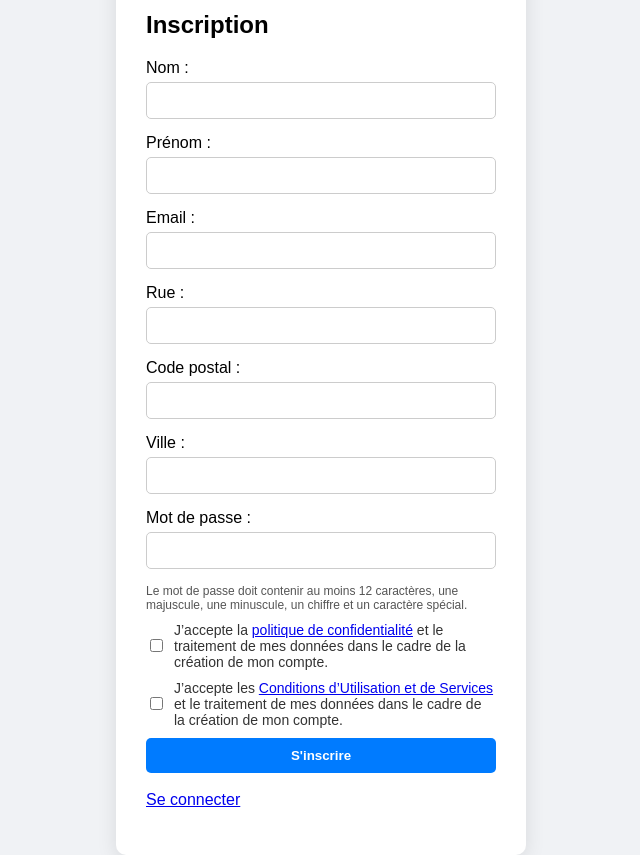
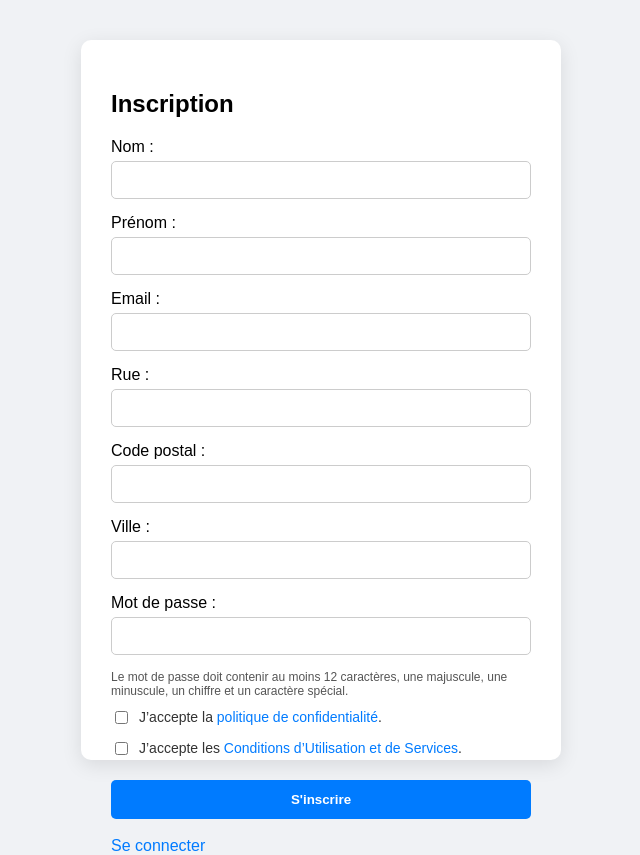
Before and after one commit to Miavoudila-Ivann/hsp, a PHP site: page /hsp/src/vue/Inscription.php in a window 1280 px wide. Shown: the whole page, without its empty margins (319-959 px from the left). Run offline with PHP 8.4, Linux system fonts and the light colour scheme.

Commit message:
fix(): Inscription.php reglage de l'affichage

```diff
--- a/src/vue/Inscription.php
+++ b/src/vue/Inscription.php
@@ -2,7 +2,9 @@
 require_once __DIR__ . '/../../src/bdd/Bdd.php';
 require_once __DIR__ . '/../../src/repository/UtilisateurRepository.php';
 use repository\UtilisateurRepository;
+
 session_start();
+
 try {
     $database = new Bdd('localhost', 'hsp', 'root', '');
     $bdd = $database->getBdd();
@@ -22,7 +24,7 @@
             'rue' => trim($_POST["rue"] ?? ''),
             'cd' => trim($_POST["cd"] ?? ''),
             'ville' => trim($_POST["ville"] ?? ''),
-            'password' => trim($_POST["password"] ?? ''),
+            'password' => trim($_POST["password"] ?? '')
     ];
 
     if (!$data['nom'] || !$data['prenom'] || !$data['email'] || !$data['rue'] || !$data['cd'] || !$data['ville'] || !$data['password']) {
@@ -33,42 +35,78 @@
         $error = $result['error'];
     }
 }
-
 ?>
 <!DOCTYPE html>
 <html lang="fr">
 <head>
     <meta charset="UTF-8">
     <title>Inscription</title>
+
     <style>
-        body { font-family: Arial, sans-serif; background: #f0f2f5; display: flex; justify-content: center; align-items: center; height: 100vh; }
-        .container { background: white; padding: 30px; border-radius: 10px; box-shadow: 0 5px 20px rgba(0,0,0,0.1); width: 350px; }
+        body {
+            font-family: Arial, sans-serif;
+            background: #f0f2f5;
+            display: flex;
+            justify-content: center;
+            padding: 40px 0;
+            margin: 0;
+        }
+
+        .container {
+            background: white;
+            padding: 30px;
+            border-radius: 10px;
+            box-shadow: 0 5px 20px rgba(0,0,0,0.1);
+            width: 420px;
+        }
+
         input[type="text"],
         input[type="email"],
-        input[type="password"] { width: 100%; padding: 10px; margin: 5px 0 15px 0; border-radius: 5px; border: 1px solid #ccc; }
-        button { width: 100%; padding: 10px; background: #007bff; color: white; border: none; border-radius: 5px; font-weight: bold; cursor: pointer; }
-        .error { color: red; font-size: 14px; }
-        .success { color: green; font-size: 14px; }
+        input[type="password"] {
+            width: 100%;
+            padding: 10px;
+            margin: 5px 0 15px 0;
+            border-radius: 5px;
+            border: 1px solid #ccc;
+            font-size: 14px;
+        }
+
+        button {
+            width: 100%;
+            padding: 12px;
+            background: #007bff;
+            color: white;
+            border: none;
+            border-radius: 5px;
+            font-weight: bold;
+            cursor: pointer;
+            margin-top: 10px;
+        }
+
+        .error { color: red; font-size: 14px; margin-bottom: 10px; }
+        .success { color: green; font-size: 14px; margin-bottom: 10px; }
         .info { font-size: 12px; color: #555; margin-bottom: 10px; }
 
-        /* Pour aligner cases à cocher et radios à côté du texte */
-        .checkbox-group, .checkbox-rgpd {
+        .checkbox-rgpd {
             display: flex;
-            align-items: center;
-            margin-bottom: 10px;
+            align-items: flex-start;
+            margin-bottom: 12px;
         }
-        .checkbox-group label, .checkbox-rgpd label {
+
+        .checkbox-rgpd label {
             margin-left: 8px;
             user-select: none;
             font-size: 14px;
             color: #333;
+            line-height: 18px;
         }
-        .checkbox-group > div {
-            margin-right: 15px;
-        }
+
+        a { color: #007bff; text-decoration: none; }
+        a:hover { text-decoration: underline; }
     </style>
 </head>
 <body>
+
 <div class="container">
     <h2>Inscription</h2>
 
@@ -99,6 +137,7 @@
 
         <label>Mot de passe :</label>
         <input type="password" id="password" name="password" required>
+
         <div class="info" id="msg">
             Le mot de passe doit contenir au moins 12 caractères, une majuscule, une minuscule, un chiffre et un caractère spécial.
         </div>
@@ -106,19 +145,20 @@
         <div class="checkbox-rgpd">
             <input type="checkbox" id="rgpdRegle" name="rgpdRegle" required>
             <label for="rgpdRegle">
-                J’accepte la <a href="politique_confidentialite.php" target="_blank">politique de confidentialité</a> et le traitement de mes données dans le cadre de la création de mon compte.
+                J’accepte la <a href="politique_confidentialite.php" target="_blank">politique de confidentialité</a>.
             </label>
         </div>
 
         <div class="checkbox-rgpd">
             <input type="checkbox" id="rgpdCondition" name="rgpdCondition" required>
             <label for="rgpdCondition">
-                J’accepte les <a href="condition_utilisation.php" target="_blank">Conditions d’Utilisation et de Services</a> et le traitement de mes données dans le cadre de la création de mon compte.
+                J’accepte les <a href="condition_utilisation.php" target="_blank">Conditions d’Utilisation et de Services</a>.
             </label>
         </div>
 
-        <button type="submit">S'inscrire</button><br/><br/>
-         <a href="Connexion.php">Se connecter</a>
+        <button type="submit">S'inscrire</button>
+        <br><br>
+        <a href="Connexion.php">Se connecter</a>
     </form>
 </div>
 
@@ -126,7 +166,7 @@
     const pwdInput = document.getElementById('password');
     const msg = document.getElementById('msg');
 
-    pwdInput.addEventListener('input', function() {
+    pwdInput.addEventListener('input', function () {
         const pwd = this.value;
         let text = "";
 
@@ -139,6 +179,6 @@
         msg.innerHTML = text || "✅ Mot de passe sécurisé";
     });
 </script>
+
 </body>
-
 </html>
```
